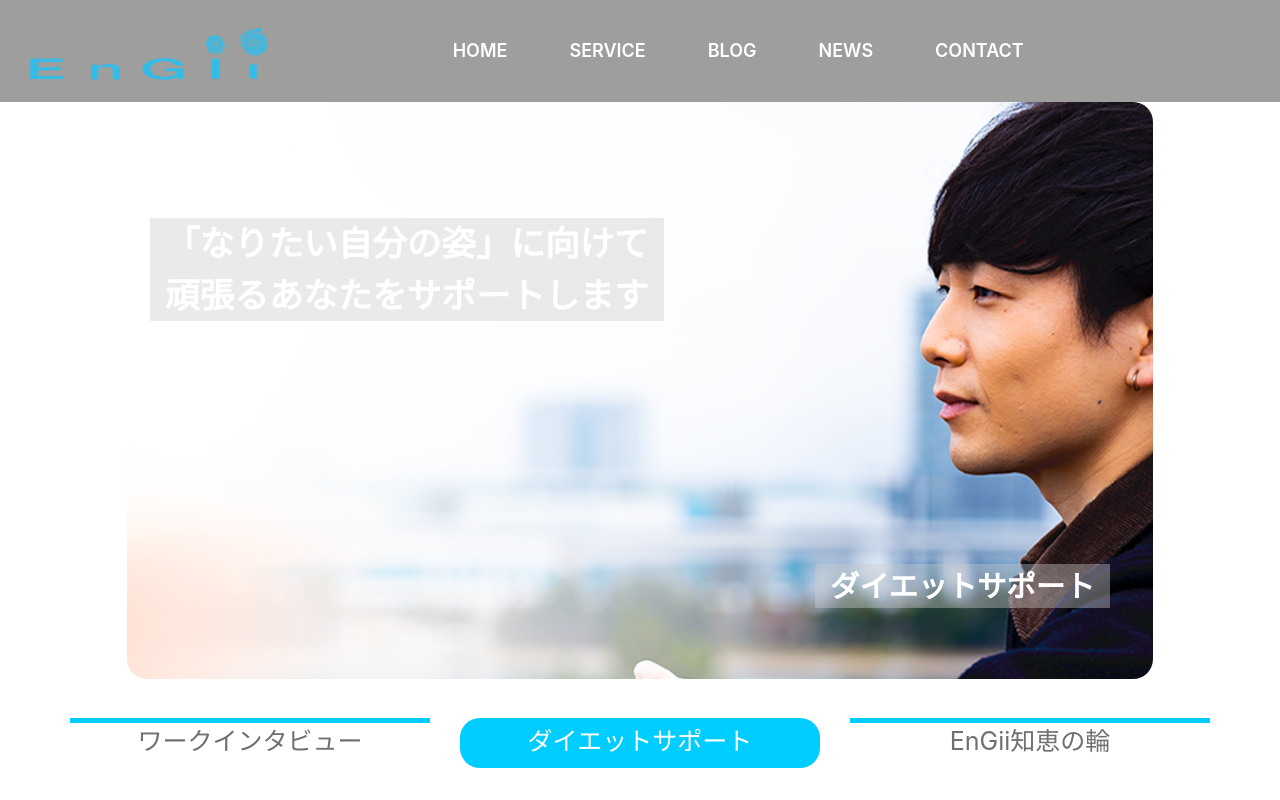
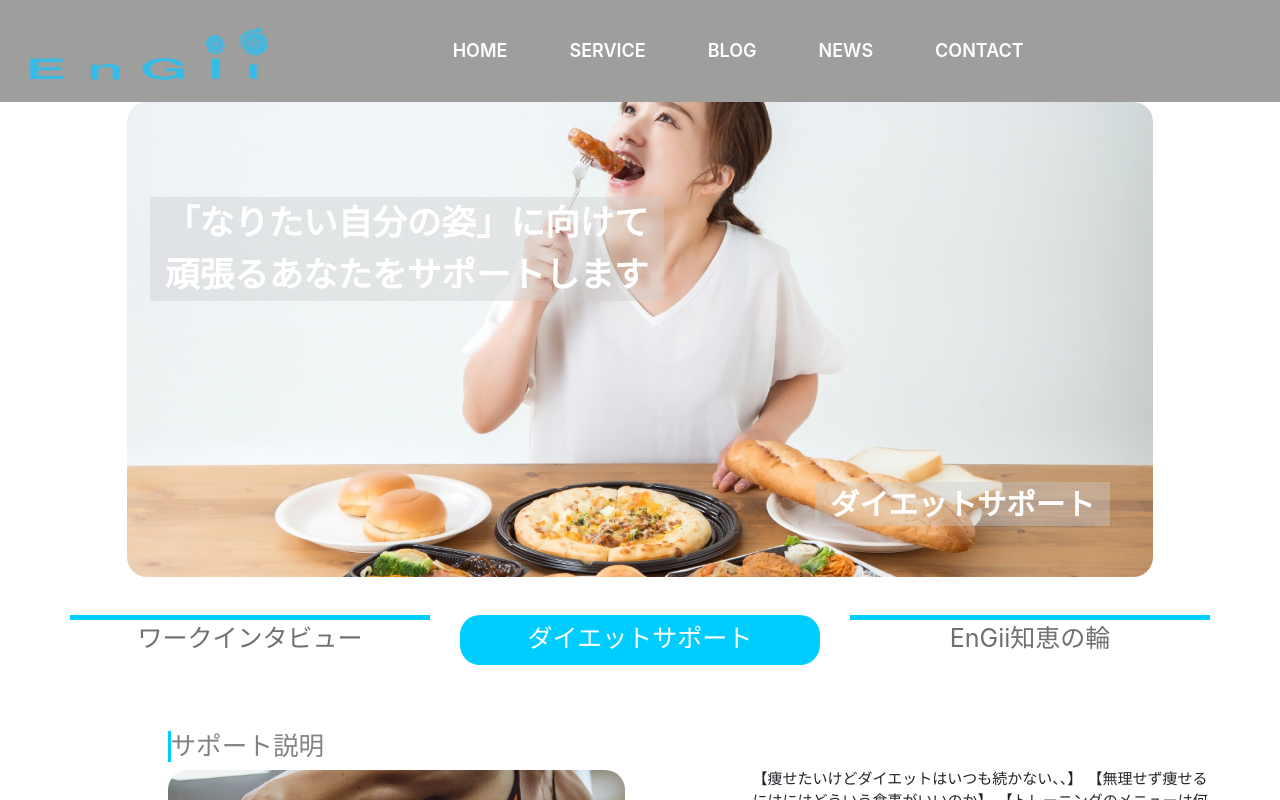
Before and after one commit to vivaruckk17/officialengii, a Nuxt app: page /service/bodymake in a window 1280 px wide. Shown: the top 800 px of the page. Built offline with nearby package versions, Linux system fonts and the light colour scheme.

Commit message:
contarctとダイエットサポートの編集
ダイエットサポートのメイン画像（前までは塁さんの顔画像）をご飯を食べてる女性のフリー画像に変更した

contactはnetlifyのform機能を追加した。

```diff
--- a/pages/contact.vue
+++ b/pages/contact.vue
@@ -28,6 +28,7 @@
         <div class="faq-form">
           <p>お問い合わせ情報入力</P>
         </div>
+        <form name="contact" method="POST" netlify>
           <div class="form-box genre">
             <div class="title-box">
               <p>お問い合わせジャンル</p>
@@ -119,8 +120,7 @@
           <div class="submit-btn">
             <input type="submit" value="送信する">
           </div>
-
-
+        </form>
       </div>
     </div>
    <engiifooter />
--- a/pages/service/bodymake.vue
+++ b/pages/service/bodymake.vue
@@ -5,7 +5,7 @@
     <div class="container">
       <div class="pg">
         <img
-          src="~assets/indeximg/bodmeremake.png"
+          src="~assets/service/bodymake/diet_suport.png"
           alt="ボディメイク"
           width="90%"
           height="90%"
```
Also changed, not shown: assets/service/bodymake/diet_suport.png (added). Lines whose indentation alone changed are shown as unchanged.
